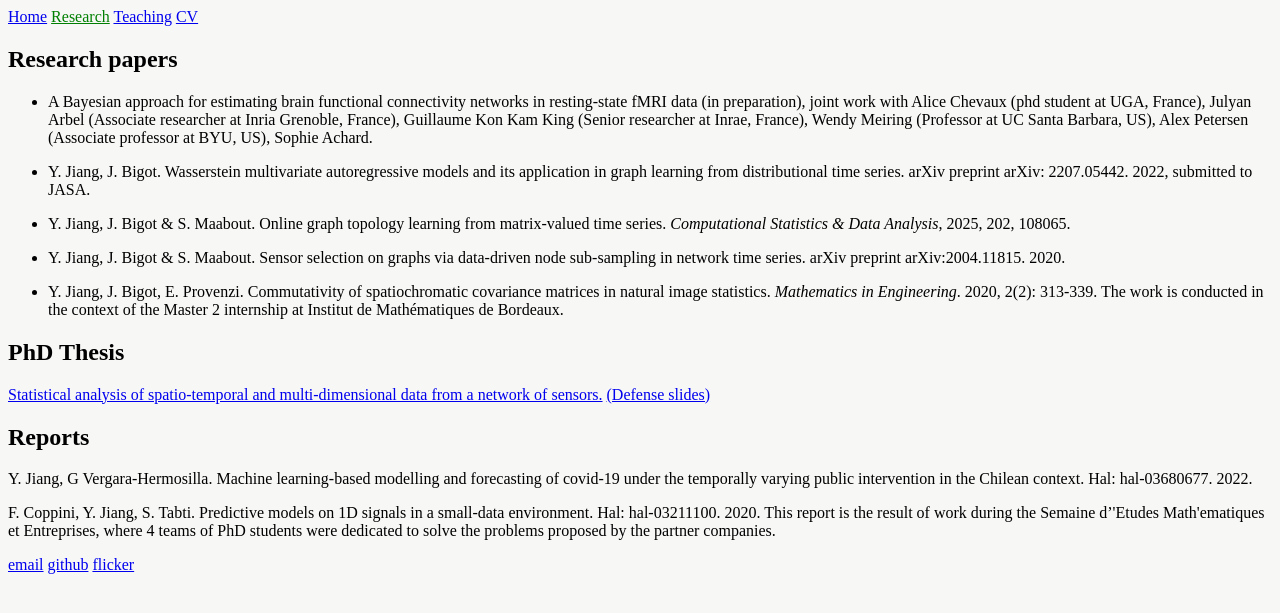
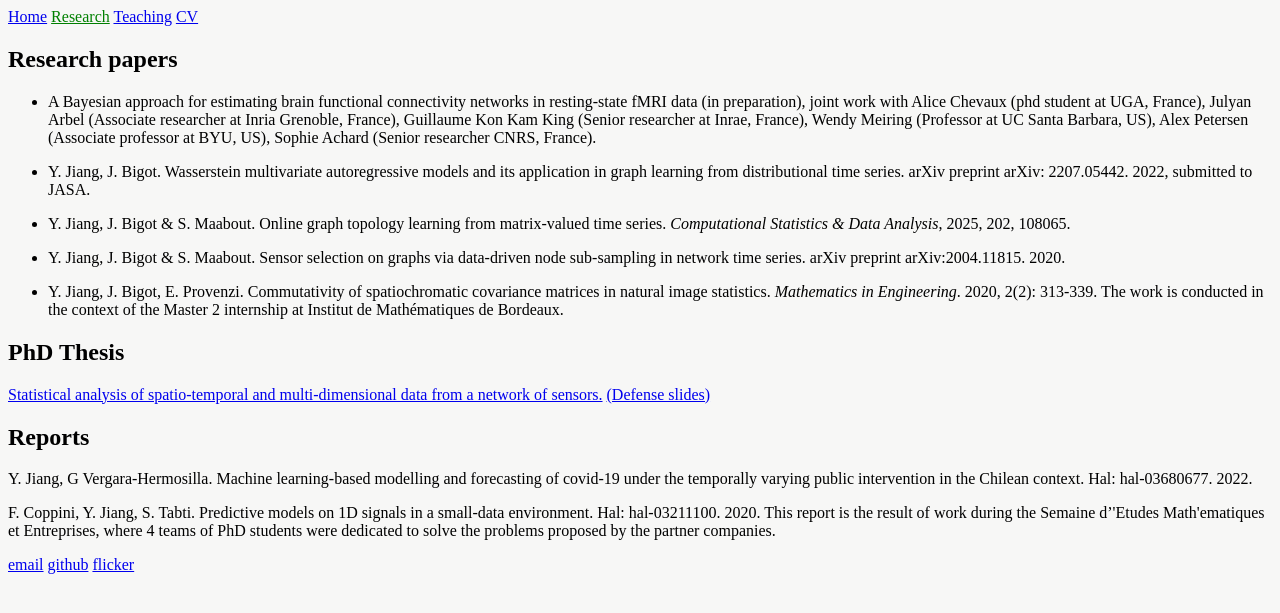
Before and after one commit to yiyej/yiyej.github.io, a Jekyll site: the page built from research.md, in a window 1280 px wide. Shown: the top 613 px of the page. Built offline with Jekyll 4.4.1, drawn with Linux system fonts in a browser that asks for light colours.

Commit message:
Update research.md

```diff
--- a/research.md
+++ b/research.md
@@ -4,7 +4,7 @@ title: Reasearch
 ---
 
 ## Research papers
-- A Bayesian approach for estimating brain functional connectivity networks in resting-state fMRI data (in preparation), joint work with Alice Chevaux (phd student at UGA, France), Julyan Arbel (Associate researcher at Inria Grenoble, France), Guillaume Kon Kam King (Senior researcher at Inrae, France), Wendy Meiring (Professor at UC Santa Barbara, US), Alex Petersen (Associate professor at BYU, US), Sophie Achard.
+- A Bayesian approach for estimating brain functional connectivity networks in resting-state fMRI data (in preparation), joint work with Alice Chevaux (phd student at UGA, France), Julyan Arbel (Associate researcher at Inria Grenoble, France), Guillaume Kon Kam King (Senior researcher at Inrae, France), Wendy Meiring (Professor at UC Santa Barbara, US), Alex Petersen (Associate professor at BYU, US), Sophie Achard (Senior researcher CNRS, France).
 
 - Y. Jiang, J. Bigot. Wasserstein multivariate autoregressive models and its application in graph learning from distributional time series. arXiv preprint arXiv: 2207.05442. 2022, submitted to JASA.
 
```
